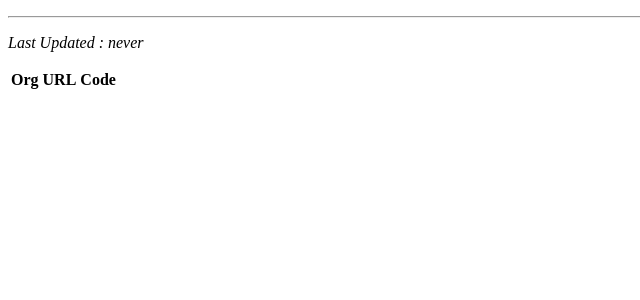
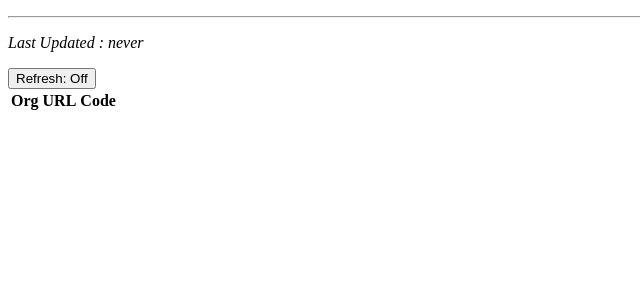
Before and after one commit to bradpowles/Server-Status, a Flask app: page /dashboard in a window 1280 px wide. Shown: the part 60-360 px from the top of the page, without its empty margins (0-640 px from the left). Run offline with Flask 2, Linux system fonts and the light colour scheme; the visitor is signed in with stand-in values (Sample User, id 1); lists and menus that the app fills with data are empty; parts of the project's set-up code (start-up, migrations or seed data) failed here and were passed over.

Commit message:
Added ghetto auto refresh button.

```diff
--- a/app.py
+++ b/app.py
@@ -78,7 +78,8 @@ def dashboard():
     return render_template('returned_statuses.html',
                            user=current_user,
                            returned_statuses=results.get(),
-                           time=results.get_time()
+                           time=results.get_time(),
+                           autoUpdate=request.args.get("update", False, bool)
                            )
 
 
--- /dev/null
+++ b/static/js/refresh.js
@@ -0,0 +1,22 @@
+const button = document.getElementById("refresh");
+let update;
+
+function toggleRefresh() {
+  if (button.innerText === "Refresh: On") {
+    button.innerText = "Refresh: Off";
+    update = false
+  } else {
+    button.innerText = "Refresh: On";
+    update = true
+  }
+}
+
+setInterval(function() {
+  if (button.innerText === "Refresh: On") {
+    if (window.location.href.indexOf("?update=") > -1) {
+      location.reload();
+    } else {
+      window.location.href = window.location.href + "?update=" + update;
+    }
+  }
+}, 30000);
--- a/templates/returned_statuses.html
+++ b/templates/returned_statuses.html
@@ -1,6 +1,9 @@
 {% extends "layout.html" %}
 {% block body %}
     <p><i>Last Updated : {{ time }}</i></p>
+    <button id="refresh" onclick="toggleRefresh()">Refresh: {% if autoUpdate %}On{% else %}Off{% endif %}</button>
+    <br>
+
     <table>
         <tr>
             <th>Org</th>
@@ -21,4 +24,6 @@
             {% endfor %}
         {% endfor %}
     </table>
+
+    <script src="{{ url_for('static', filename='js/refresh.js') }}"></script>
 {% endblock %}
```
